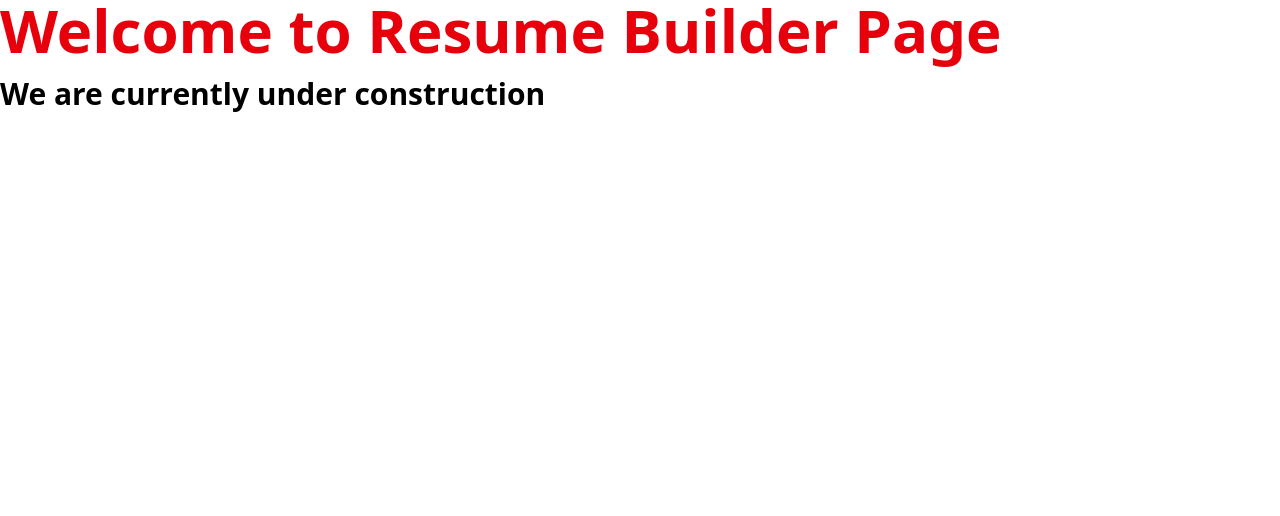
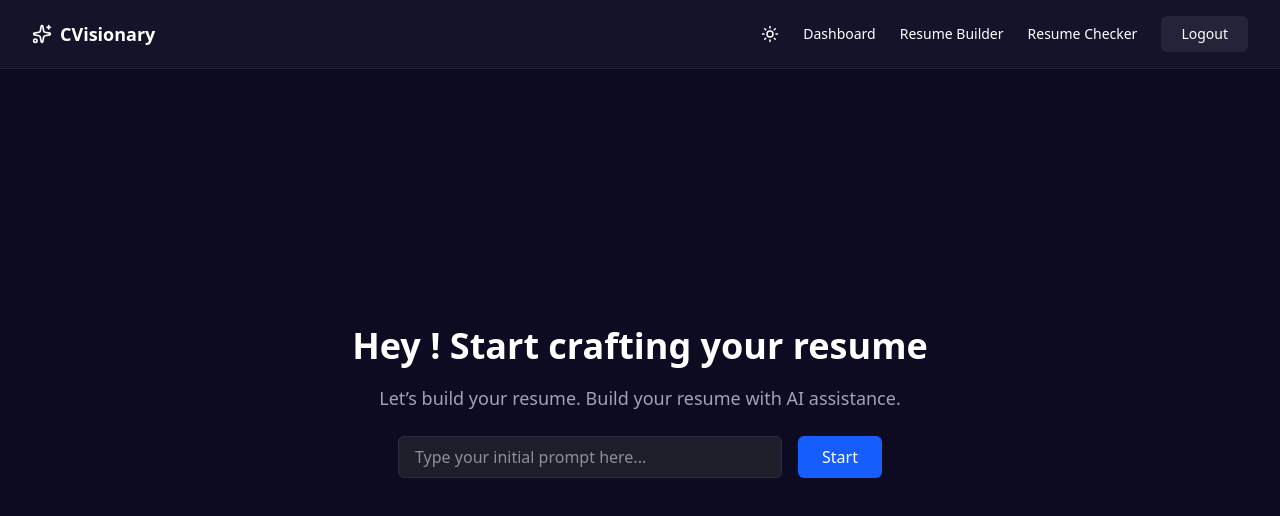
Before and after one commit to QuantumRebels/CVisionary, a React (Vite) app in the folder frontend/: page /resume-builder in a window 1280 px wide. Shown: the top 516 px of the page. Built offline with nearby package versions, Linux system fonts and the light colour scheme.

Commit message:
RESUME BUILDER page

```diff
--- a/frontend/src/components/landing/Navbar.jsx
+++ b/frontend/src/components/landing/Navbar.jsx
@@ -70,7 +70,7 @@ function Navbar({ isLoggedIn, darkMode, setDarkMode, }) {
             <a href="/dashboard" className={darkMode ? "text-sm font-medium text-white hover:text-blue-400" : "text-sm font-medium text-gray-800 hover:text-blue-600"}>
               Dashboard
             </a>
-            <a href="/builder" className={darkMode ? "text-sm font-medium text-white hover:text-blue-400" : "text-sm font-medium text-gray-800 hover:text-blue-600"}>
+            <a href="/resume-builder" className={darkMode ? "text-sm font-medium text-white hover:text-blue-400" : "text-sm font-medium text-gray-800 hover:text-blue-600"}>
               Resume Builder
             </a>
             <a href="/resume-checker" className={darkMode ? "text-sm font-medium text-white hover:text-blue-400" : "text-sm font-medium text-gray-800 hover:text-blue-600"}>
--- /dev/null
+++ b/frontend/src/components/resume_builder/chatwindow.jsx
@@ -0,0 +1,162 @@
+import React, { useState, useEffect, useRef } from "react";
+import { Send, Paperclip } from "lucide-react";
+import axios from "axios";
+
+const ChatInterface = ({ onPromptSubmit }) => {
+  const [messages, setMessages] = useState([
+    {
+      id: 1,
+      content:
+        "Hi there! I'm CVisionary, your Resume Building AI assistant. Tell me what you'd like me to build for you.",
+      isUser: false,
+    },
+  ]);
+  const [input, setInput] = useState("");
+  const [placeholder, setPlaceholder] = useState("Type your prompt...");
+  const [thinking, setThinking] = useState(false);
+  const messagesEndRef = useRef(null);
+  const fileInputRef = useRef(null); // ref for file input
+
+  useEffect(() => {
+    messagesEndRef.current?.scrollIntoView({ behavior: "smooth" });
+  }, [messages]);
+
+  const handleSubmit = async (e) => {
+    e.preventDefault();
+    if (!input.trim()) return;
+
+    const userMessage = {
+      id: Date.now(),
+      content: input,
+      isUser: true,
+    };
+
+    setMessages((prev) => [...prev, userMessage]);
+    onPromptSubmit(input);
+    setInput("");
+    setThinking(true);
+
+    try {
+      const response = await axios.post("/api/chat", { message: input });
+
+      const aiReply = {
+        id: Date.now() + 1,
+        content: response?.data?.reply || "Got it! What should I do next?",
+        isUser: false,
+      };
+
+      setMessages((prev) => [...prev, aiReply]);
+      setPlaceholder(aiReply.content);
+    } catch (error) {
+      setMessages((prev) => [
+        ...prev,
+        {
+          id: Date.now() + 1,
+          content: "Something went wrong. Try again.",
+          isUser: false,
+        },
+      ]);
+    }
+
+    setThinking(false);
+  };
+
+  const handleFileUpload = async (e) => {
+    const file = e.target.files[0];
+    if (!file) return;
+
+    // Display file name in chat
+    setMessages((prev) => [
+      ...prev,
+      {
+        id: Date.now(),
+        content: `📁 You uploaded: ${file.name}`,
+        isUser: true,
+      },
+    ]);
+
+    // Uncomment to upload to backend
+    // const formData = new FormData();
+    // formData.append("file", file);
+    // try {
+    //   const res = await axios.post("/api/upload", formData);
+    //   console.log("File uploaded:", res.data);
+    // } catch (err) {
+    //   console.error("File upload error", err);
+    // }
+
+    e.target.value = null; // Clear for next upload
+  };
+
+  return (
+    <div className="flex flex-col h-full bg-[#0d0b22]">
+      {/* Messages */}
+      <div className="flex-1 overflow-y-auto p-4 space-y-4 bg-[#0d0b22] mt-16">
+        {messages.map((msg) => (
+          <div
+            key={msg.id}
+            className={`flex ${msg.isUser ? "justify-end" : "justify-start"}`}
+          >
+            <div
+              className={`max-w-sm px-4 py-2 rounded-2xl text-sm ${
+                msg.isUser
+                  ? "bg-blue-600 text-white"
+                  : "bg-gray-800 text-gray-200"
+              }`}
+            >
+              {msg.content}
+            </div>
+          </div>
+        ))}
+
+        {thinking && (
+          <div className="text-gray-400 text-sm">CVisionary is thinking...</div>
+        )}
+
+        <div ref={messagesEndRef} />
+      </div>
+
+      {/* Input Field */}
+      <form
+        onSubmit={handleSubmit}
+        className="border-t border-gray-800 bg-[#0d0b22] p-4"
+      >
+        <div className="flex items-center gap-2 bg-[#0d0b22] px-4 py-3 rounded-xl border border-gray-700 focus-within:border-blue-500">
+          <input
+            type="text"
+            value={input}
+            onChange={(e) => setInput(e.target.value)}
+            placeholder={placeholder}
+            className="flex-1 bg-transparent outline-none text-white placeholder-gray-500"
+          />
+
+          {/* Hidden File Input */}
+          <input
+            type="file"
+            ref={fileInputRef}
+            onChange={handleFileUpload}
+            className="hidden"
+          />
+          <button
+            type="button"
+            onClick={() => fileInputRef.current.click()}
+            className="p-1"
+            title="Upload file"
+          >
+            <Paperclip className="w-5 h-5 text-gray-500" />
+          </button>
+
+          <button
+            type="submit"
+            disabled={!input.trim()}
+            className="p-2 rounded-lg bg-blue-600 hover:bg-blue-700 disabled:bg-gray-600"
+          >
+            <Send className="w-4 h-4 text-white" />
+          </button>
+        </div>
+      </form>
+    </div>
+  );
+};
+
+export default ChatInterface;
--- /dev/null
+++ b/frontend/src/components/resume_builder/preview.jsx
@@ -0,0 +1,40 @@
+import React, { useState, useEffect } from "react";
+
+const PreviewPanel = ({ currentPrompt }) => {
+  const [tab, setTab] = useState("preview");
+
+  return (
+    <div className="flex flex-col h-full bg-[#0d0b22] p-6">
+      <div className="flex items-center space-x-6 border-b border-gray-700 mb-6">
+        <button
+          onClick={() => setTab("code")}
+          className={`px-3 py-2 text-sm ${
+            tab === "code" ? "text-white border-b-2 border-blue-500" : "text-gray-400"
+          }`}
+        >
+          Code
+        </button>
+        <button
+          onClick={() => setTab("preview")}
+          className={`px-3 py-2 text-sm ${
+            tab === "preview" ? "text-white border-b-2 border-blue-500" : "text-gray-400"
+          }`}
+        >
+          Preview
+        </button>
+      </div>
+
+      <div className="flex-1 text-center text-white flex flex-col justify-center items-center">
+        <h2 className="text-lg font-semibold">Live Preview</h2>
+        <p className="text-gray-400 text-sm mt-2">
+          Your preview will appear here based on the prompt:
+        </p>
+        <div className="mt-3 text-blue-400 font-mono text-sm">
+          {currentPrompt || "Awaiting your input..."}
+        </div>
+      </div>
+    </div>
+  );
+};
+
+export default PreviewPanel;
--- a/frontend/src/components/resume_builder/resume_builder.jsx
+++ /dev/null
@@ -1,18 +0,0 @@
-import React from "react"
-
-
-function App() {
-
-
-  return (
-    <>
-      <div className="app">
-          <h1 className="text-red-600 text-6xl font-bold">Welcome to CVisionary</h1>
-          <p className="text-3xl text-black font-semibold mt-4">We are currently under construction</p>
-      </div>
-
-    </>
-  )
-}
-
-export default App
--- /dev/null
+++ b/frontend/src/components/resume_builder/welcome.jsx
@@ -0,0 +1,48 @@
+// components/Welcome.jsx
+import { useState } from "react";
+import { useEffect } from "react";
+import React from "react";
+
+const Welcome = ({ onPromptSubmit }) => {
+  const [input, setInput] = useState("");
+
+  const handleSubmit = (e) => {
+    e.preventDefault();
+    if (input.trim() !== "") onPromptSubmit(input);
+  };
+
+  const [userName, setUserName] = useState("");
+
+  useEffect(() => {
+    const storedName = localStorage.getItem("userName");
+    if (storedName) setUserName(storedName);
+  }, []);
+
+  return (
+    <div className="flex flex-col items-center justify-center h-screen text-center space-y-6 bg-[#0d0b22] text-white">
+      <h1 className="text-3xl md:text-4xl font-bold mb-4 leading-tight">
+        Hey{userName && `, ${userName}`} ! Start crafting your resume
+      </h1>
+      <p className="text-[#a0a3b1] text-lg max-w-xl">
+        Let’s build your resume. Build your resume with AI assistance.
+      </p>
+      <form onSubmit={handleSubmit} className="flex space-x-4">
+        <input
+          type="text"
+          value={input}
+          onChange={(e) => setInput(e.target.value)}
+          placeholder="Type your initial prompt here..."
+          className="px-4 py-2 rounded-md bg-[#1c1f2a] text-white border border-[#2a2d3e] w-96 focus:outline-none focus:ring-2 focus:ring-blue-500"
+        />
+        <button
+          type="submit"
+          className="bg-blue-600 px-6 py-2 rounded-md hover:opacity-90 transition"
+        >
+          Start
+        </button>
+      </form>
+    </div>
+  );
+};
+
+export default Welcome;
--- a/frontend/src/pages/resume-builder.jsx
+++ b/frontend/src/pages/resume-builder.jsx
@@ -1,12 +1,51 @@
-import { React}  from "react";
+// App.jsx
+import { useState } from "react";
+import Welcome from "../components/resume_builder/welcome";
+import ChatWindow from "../components/resume_builder/chatwindow";
+import LivePreview from "../components/resume_builder/preview";
+import { AnimatePresence, motion } from "framer-motion";
+import Navbar from "@/components/landing/Navbar";
+import { getInitialDarkMode, setDarkModePreference } from "@/utils/theme";
 
-const resume_builder = () => {
+export default function Resume_builder() {
+  const [hasPrompted, setHasPrompted] = useState(false);
+  const [prompt, setPrompt] = useState("");
+
+  const handleInitialPrompt = (text) => {
+    setPrompt(text);
+    setHasPrompted(true);
+  };
+
+
+  const [darkMode, setDarkMode] = useState(getInitialDarkMode());
+
+  const handleSetDarkMode = (value) => {
+    setDarkMode(value);
+    setDarkModePreference(value);
+  };
   return (
-    <div className="app">
-      <h1 className="text-red-600 text-6xl font-bold">Welcome to Resume Builder Page</h1>
-      <p className="text-3xl text-black font-semibold mt-4">We are currently under construction</p>
+    <div className="min-h-screen bg-gray-900 text-white">
+      <Navbar isLoggedIn={true} darkMode={darkMode} setDarkMode={handleSetDarkMode} />
+      <AnimatePresence>
+        {!hasPrompted ? (
+          <Welcome onPromptSubmit={handleInitialPrompt} />
+        ) : (
+          <motion.div
+            className="flex h-screen"
+            initial={{ opacity: 0 }}
+            animate={{ opacity: 1 }}
+            exit={{ opacity: 0 }}
+            transition={{ duration: 0.5 }}
+          >
+            <div className="w-1/2 border-r border-gray-700">
+              <ChatWindow initialPrompt={prompt} />
+            </div>
+            <div className="w-1/2">
+              <LivePreview prompt={prompt} />
+            </div>
+          </motion.div>
+        )}
+      </AnimatePresence>
     </div>
   );
 }
-
-export default resume_builder ;
```
